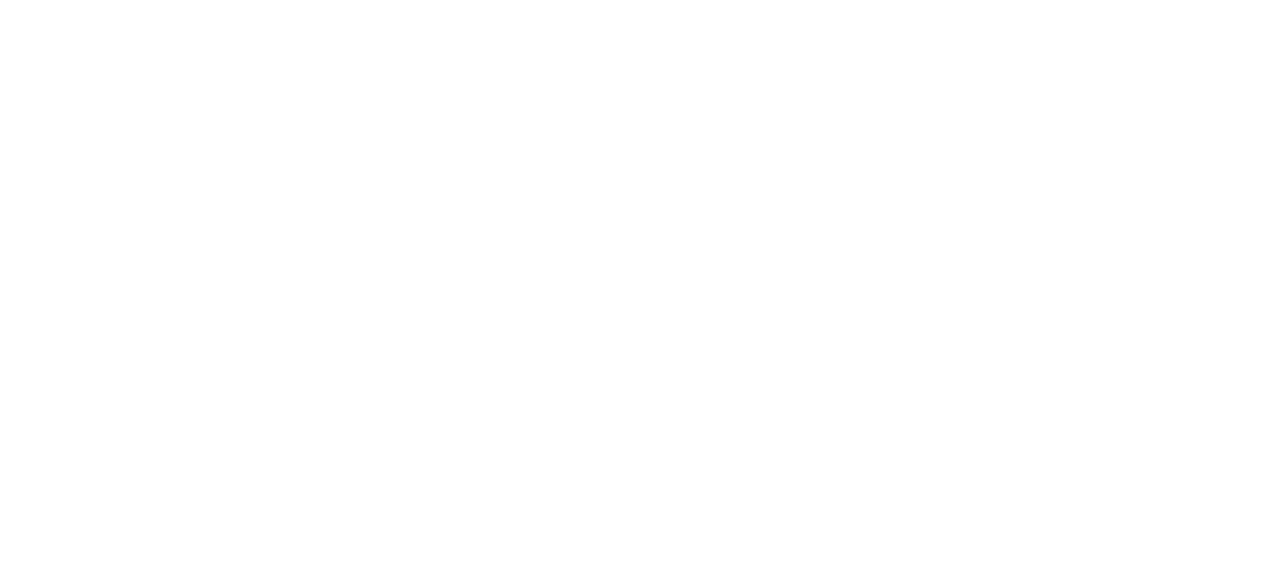
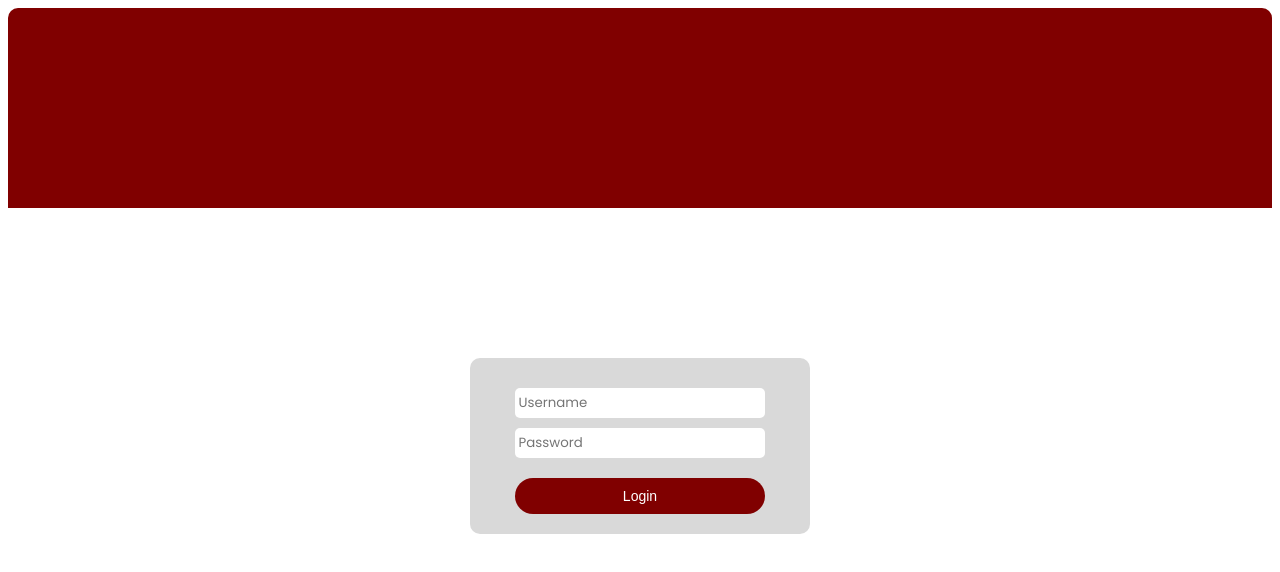
Before and after one commit to JDaiNCK777/Practice-FE, an Angular app: page / in a window 1280 px wide. Shown: the top 572 px of the page. Built offline with nearby package versions, Linux system fonts and the light colour scheme.

Commit message:
Login design

```diff
--- a/src/app/Userdashboard/UserCreateAccount/UserCreateAccount.component.html
+++ /dev/null
@@ -1,21 +0,0 @@
-<div class = "User-Login">
-    <div class = "User-Login-Card">
-
-        <div class="input-group">
-            <input type="text" placeholder="Email or Student ID" />
-            <span class="icon">👤</span>
-        </div>
-
-        <div class="input-group">
-            <input type="password" placeholder="Password" />
-            <span class="icon">👁</span>
-        </div>
-
-        <button class="login-btn">Login</button>
-    </div>
-
-        <div class="links">
-            <a href="#">Create Account</a>
-            <a href="#">Forgot Password?</a>
-        </div>
-</div>
--- a/src/app/Userdashboard/UserCreateAccount/UserCreateAccount.component.scss
+++ /dev/null
@@ -1,67 +0,0 @@
-@media (max-width: 560px) {
-    .User-Login-Card {
-        width: 100%;
-        max-width: none;
-    }
-}
-
-.User-Login{
-    display: flex;
-    flex-direction: column;
-    align-items: center;
-    margin-top: -60px;
-}
-
-.User-Login-Card {
-    background: #e6e6e6;
-    padding: 20px;
-    border-radius: 12px;
-    width: 85%;
-    max-width: 320px;
-    box-shadow: 0 4px 10px rgba(0,0,0,0.1);
-}
-
-.input-group {
-  position: relative;
-  margin-bottom: 15px;
-
-  input {
-    width: 100%;
-    padding: 10px 35px 10px 35px;
-    border-radius: 6px;
-    border: none;
-    outline: none;
-    font-size: 14px;
-  }
-  .icon {
-    position: absolute;
-    left: 10px;
-    top: 50%;
-    transform: translateY(-50%);
-    font-size: 14px;
-  }
-}
-
-.login-btn {
-  width: 100%;
-  padding: 10px;
-  background: #8B0000;
-  color: white;
-  border: none;
-  border-radius: 6px;
-  font-weight: bold;
-  cursor: pointer;
-}
-
-.links {
-  margin-top: 10px;
-  text-align: center;
-
-  a {
-    display: block;
-    font-size: 12px;
-    margin-top: 5px;
-    color: #b8860b;
-    text-decoration: none;
-  }
-}
--- a/src/app/Userdashboard/UserCreateAccount/UserCreateAccount.component.ts
+++ b/src/app/Userdashboard/UserCreateAccount/UserCreateAccount.component.ts
@@ -5,7 +5,6 @@
     templateUrl: './UserCreateAccount.component.html',
     styleUrl: './UserCreateAccount.component.scss'
 })
-
 export class UserCreateAccountComponent {
   email: string = '';
   password: string = '';
--- a/src/app/Userdashboard/UserDashboard.component.html
+++ b/src/app/Userdashboard/UserDashboard.component.html
@@ -0,0 +1,9 @@
+<div class="home">
+  <h2>Now Serving</h2>
+  <div class="queue-display">{{ currentQueue }}</div>
+  <h3>Your Queue Number</h3>
+  <div class="queue-display">{{ userQueue || '--' }}</div>
+  <button class="button-main" (click)="getQueueNumber()">
+    {{ userQueue ? 'VIEW MY QUEUE STATUS' : 'GET QUEUE NUMBER' }}
+  </button>
+</div>
--- a/src/app/Userdashboard/UserDashboard.component.scss
+++ b/src/app/Userdashboard/UserDashboard.component.scss
@@ -0,0 +1,50 @@
+.home {
+  display: flex;
+  flex-direction: column;
+  align-items: center;
+  justify-content: center;
+  margin: 40px auto;
+  width: min(90%, 420px);
+  background: #f4f4f4;
+  border-radius: 14px;
+  padding: 24px;
+  box-shadow: 0 4px 12px rgba(0,0,0,.1);
+}
+
+.queue-display {
+  background: #fff;
+  border: 1px solid #ddd;
+  border-radius: 10px;
+  font-size: 36px;
+  font-weight: 600;
+  width: 180px;
+  text-align: center;
+  margin: 12px 0 24px;
+  padding: 14px;
+}
+
+.button-main {
+  cursor: pointer;
+  background: #8B0000;
+  color: white;
+  border: none;
+  padding: 12px 18px;
+  border-radius: 10px;
+  font-weight: bold;
+}
+
+@media (max-width: 560px) {
+  .home {
+    padding: 16px;
+  }
+
+  .queue-display {
+    font-size: 24px;
+    width: 100%;
+    max-width: none;
+  }
+
+  .button-main {
+    width: 100%;
+  }
+}
--- a/src/app/Userdashboard/UserDashboard.component.ts
+++ b/src/app/Userdashboard/UserDashboard.component.ts
@@ -0,0 +1,28 @@
+import { Component, Inject, OnInit } from '@angular/core';
+import { QueueService, QueueResponse } from '../services/queue.service';
+
+@Component({
+  selector: 'app-user-dashboard',
+  templateUrl: './UserDashboard.component.html',
+  styleUrls: ['./UserDashboard.component.scss']
+})
+export class UserDashboardComponent implements OnInit {
+  currentQueue = 25;
+  userQueue: number | null = null;
+
+  constructor(@Inject(QueueService) private queueService: QueueService) {}
+
+  ngOnInit(): void {
+    this.queueService.getCurrentQueue().subscribe((res: QueueResponse) => {
+      this.currentQueue = res.number;
+    });
+  }
+
+  getQueueNumber(): void {
+    if (this.userQueue === null) {
+      this.queueService.requestQueue().subscribe((res: QueueResponse) => {
+        this.userQueue = res.number;
+      });
+    }
+  }
+}
--- a/src/app/Userdashboard/UserLogin/UserLogin.component.html
+++ b/src/app/Userdashboard/UserLogin/UserLogin.component.html
@@ -0,0 +1,21 @@
+<div class="page">
+  <div class="app-container">
+
+    <header class="header">
+      <h1 class="hidetitle">Hidden</h1>
+    </header>
+
+    <div class ="Login-Form">
+
+      <form>
+
+        <input type="text" id="username" placeholder=" Username" name="username" required>
+        <input type="password" id="password" placeholder=" Password" name="password" required>
+        <button type="submit">Login</button>
+
+      </form>
+
+    </div>
+
+  </div>
+</div>
--- a/src/app/Userdashboard/UserLogin/UserLogin.component.scss
+++ b/src/app/Userdashboard/UserLogin/UserLogin.component.scss
@@ -0,0 +1,70 @@
+@import url('https://fonts.googleapis.com/css2?family=Poppins:wght@400;500;600;700;800&display=swap');
+
+input {
+    font-family: 'Poppins', sans-serif;
+    padding: auto;
+    width: 250px;
+    margin-top: 10px;
+    height: 30px;
+    border-radius: 5px;
+    border-style: none;
+}
+
+* {
+    margin: 0;
+    padding: 0;
+}
+
+.header {
+    border-top-left-radius: 10px;
+    border-top-right-radius: 10px;
+    height: 200px;
+    width: 100%;
+    background-color: #800000;
+    display: flexbox;
+}
+
+.hidetitle {
+    display: none;
+}
+
+.Login-Form {
+    display: flex;
+    flex-direction: column;
+    align-items: center;
+    justify-content: center;
+    height: auto;
+}
+
+form {
+    margin-top: 150px;
+    display: flex;
+    flex-direction: column;
+    align-items: center;
+    justify-content: center;
+    background-color: #D9D9D9;
+    width: 300px;
+    padding: 20px;
+    border-radius: 10px;
+}
+
+button {
+    margin-top: 20px;
+    padding: 10px;
+    font-size: 14px;
+    background-color: #800000;
+    color: white;
+    border: none;
+    border-radius: 50px;
+    width: 250px
+}
+
+
+@media screen and (max-width: 376px) {
+    .header {
+        height: 150px;
+    }
+    form {
+        margin-top: 125px;
+    }
+}
--- a/src/app/Userdashboard/UserLogin/UserLogin.component.ts
+++ b/src/app/Userdashboard/UserLogin/UserLogin.component.ts
@@ -0,0 +1,12 @@
+import { Component } from '@angular/core';
+
+@Component({
+    selector: 'app-user-login',
+    templateUrl: './UserLogin.component.html',
+    styleUrl: './UserLogin.component.scss'
+})
+
+export class UserLoginComponent {
+  email: string = '';
+  password: string = '';
+}
--- /dev/null
+++ b/src/app/services/queue.service.ts
@@ -0,0 +1,22 @@
+import { Injectable } from '@angular/core';
+import { Observable, of } from 'rxjs';
+
+export interface QueueResponse {
+  number: number;
+}
+
+@Injectable({
+  providedIn: 'root'
+})
+export class QueueService {
+  private _currentQueue = 25;
+
+  getCurrentQueue(): Observable<QueueResponse> {
+    return of({ number: this._currentQueue });
+  }
+
+  requestQueue(): Observable<QueueResponse> {
+    this._currentQueue += 1;
+    return of({ number: this._currentQueue });
+  }
+}
--- a/src/styles.scss
+++ b/src/styles.scss
@@ -1 +1,27 @@
-/* You can add global styles to this file, and also import other style files */
+body {
+  font-family: 'Poppins', sans-serif;
+  background-color: #fff;
+  color: #400000;
+}
+// Buttons
+.button-main {
+  background-color: #8b0000;
+  color: white;
+  border-radius: 5px;
+  padding: 12px 20px;
+  font-weight: bold;
+  border: none;
+}
+// Responsive — mobile-first
+@media (max-width: 560px) {
+  .container {
+    padding: 1rem;
+  }
+  .button-main {
+    width: 100%;
+    font-size: 0.9rem;
+  }
+  .queue-display {
+    font-size: 2rem;
+  }
+}
```
Also changed, not shown: src/app/app.routes.ts (+5 -2 lines).
